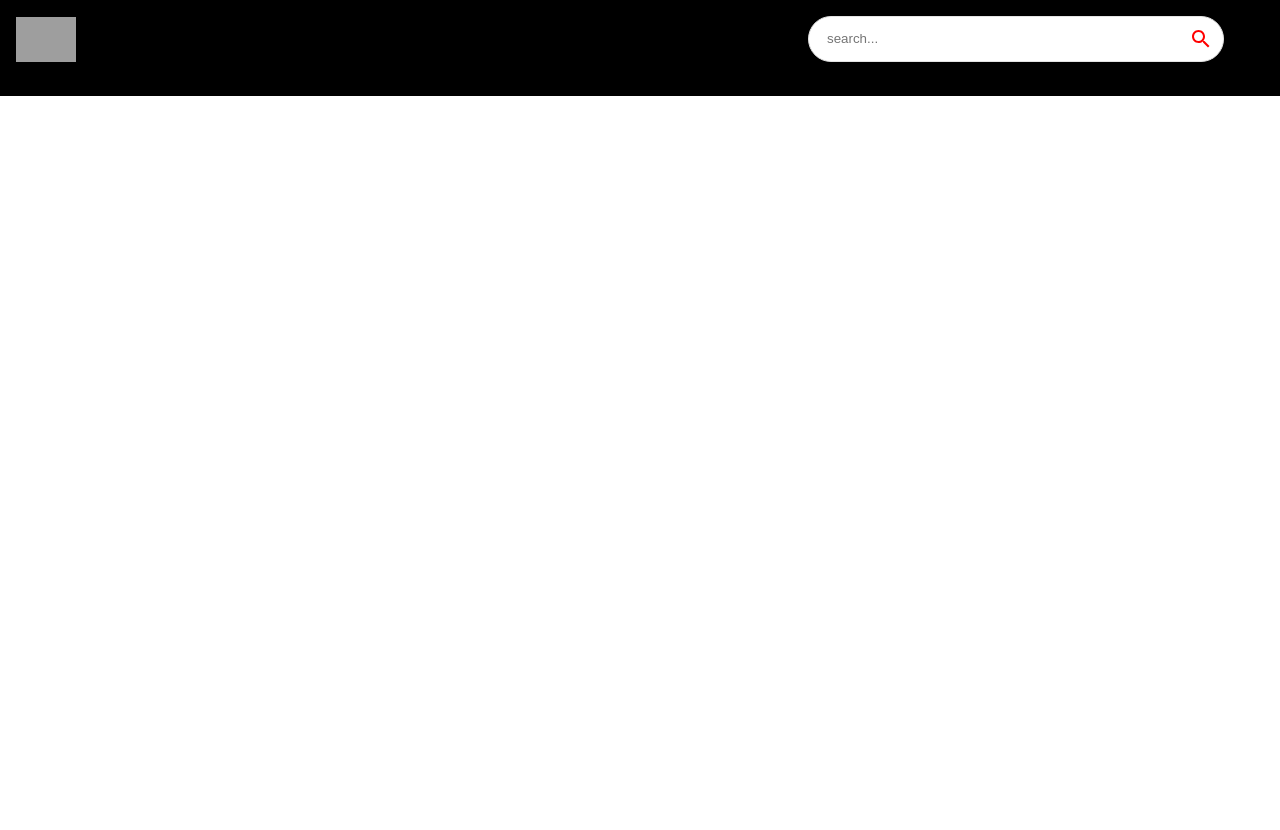
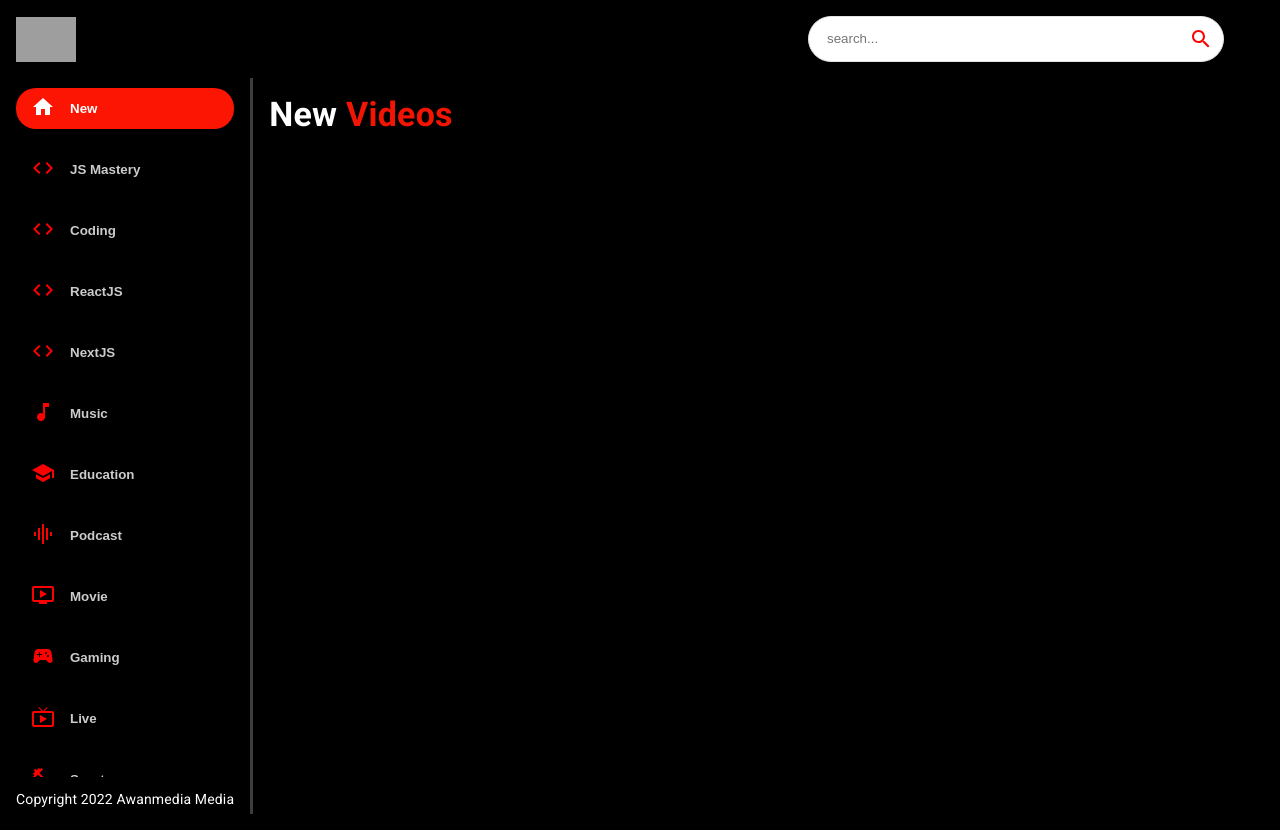
Before and after one commit to Abu-bakar-webdeveloper/videoapp, a React (Create React App) app: page / in a window 1280 px wide. Before the commit the page ends 800 px from the top, so only its background shows below. Built offline with nearby package versions, Linux system fonts and the light colour scheme; grey boxes are pictures that could not be loaded.

Commit message:
sidebar completed

```diff
--- a/src/components/Feed.js
+++ b/src/components/Feed.js
@@ -1,8 +1,29 @@
 import React from 'react'
+import { useState, useEffect } from 'react';
+import {Box, Stack, Typography} from '@mui/material';
+import { Sidebar, Videos } from './';
 
 const Feed = () => {
   return (
-    <div>Feed</div>
+    <Stack sx={{flexDirection: { sx: "column", md: "row"}}}>
+      <Box sx={{ height: {sx: "auto", md: "92vh"}, borderRight: '3px solid #3d3d3d', px: { sx: 0, md: 2 }}}>
+        <Sidebar />
+
+        <Typography className='copyright' variant='body2' sx={{mt: 1.5, color: '#fff'}}>
+          Copyright 2022 Awanmedia Media
+        </Typography>
+      </Box>
+
+      <Box p={2} sx={{overflow: 'auto', height: '90vh', flex: 2}}>
+        <Typography variant='h4' fontWeight='bold' mb={2} sx={{
+          color: 'white'
+        }}>
+          New <span style={{color: '#F31503'}}>Videos</span>
+        </Typography>
+
+        <Videos videos={[]}/>
+      </Box>
+    </Stack>
   )
 }
 
--- /dev/null
+++ b/src/components/Sidebar.js
@@ -0,0 +1,43 @@
+import { Stack } from "@mui/material";
+
+import { categories } from "../utils/constants";
+
+const selectedCategory = "New";
+
+const Sidebar = () => {
+  return (
+    <Stack
+      direction="row"
+      sx={{
+        overflowY: "auto",
+        height: { sx: "auto", md: "95%" },
+        flexDirection: { md: "column" },
+      }}
+    >
+      {categories.map((category) => (
+        <button
+          className="category-btn"
+          style={{
+            background: category.name === selectedCategory && "#FC1503",
+            color: "white",
+          }}
+          key={category.name}
+        >
+          <span
+            style={{
+              color: category.name === selectedCategory ? "white" : "red",
+              marginRight: "15px",
+            }}
+          >
+            {category.icon}
+          </span>
+          <span style={{
+            opacity: category.name === selectedCategory ? '1' : '0.8'
+          }}>{category.name}</span>
+        </button>
+      ))}
+    </Stack>
+  );
+};
+
+export default Sidebar;
--- /dev/null
+++ b/src/components/Videos.js
@@ -0,0 +1,9 @@
+import React from 'react'
+
+const Videos = () => {
+  return (
+    <div>Videos</div>
+  )
+}
+
+export default Videos
--- a/src/components/index.js
+++ b/src/components/index.js
@@ -3,3 +3,5 @@ export { default as Feed} from './Feed';
 export { default as ChannelDetail} from './ChannelDetail';
 export { default as SearchFeed} from './SearchFeed';
 export { default as VideoDetail} from './VideoDetail';
+export { default as Sidebar} from './Sidebar';
+export { default as Videos} from './Videos';
```
Also changed, not shown: src/utils/fetchFromApi.js (added, +21 -0 lines), 1 other file (tests, documents, lock files or other folders).
